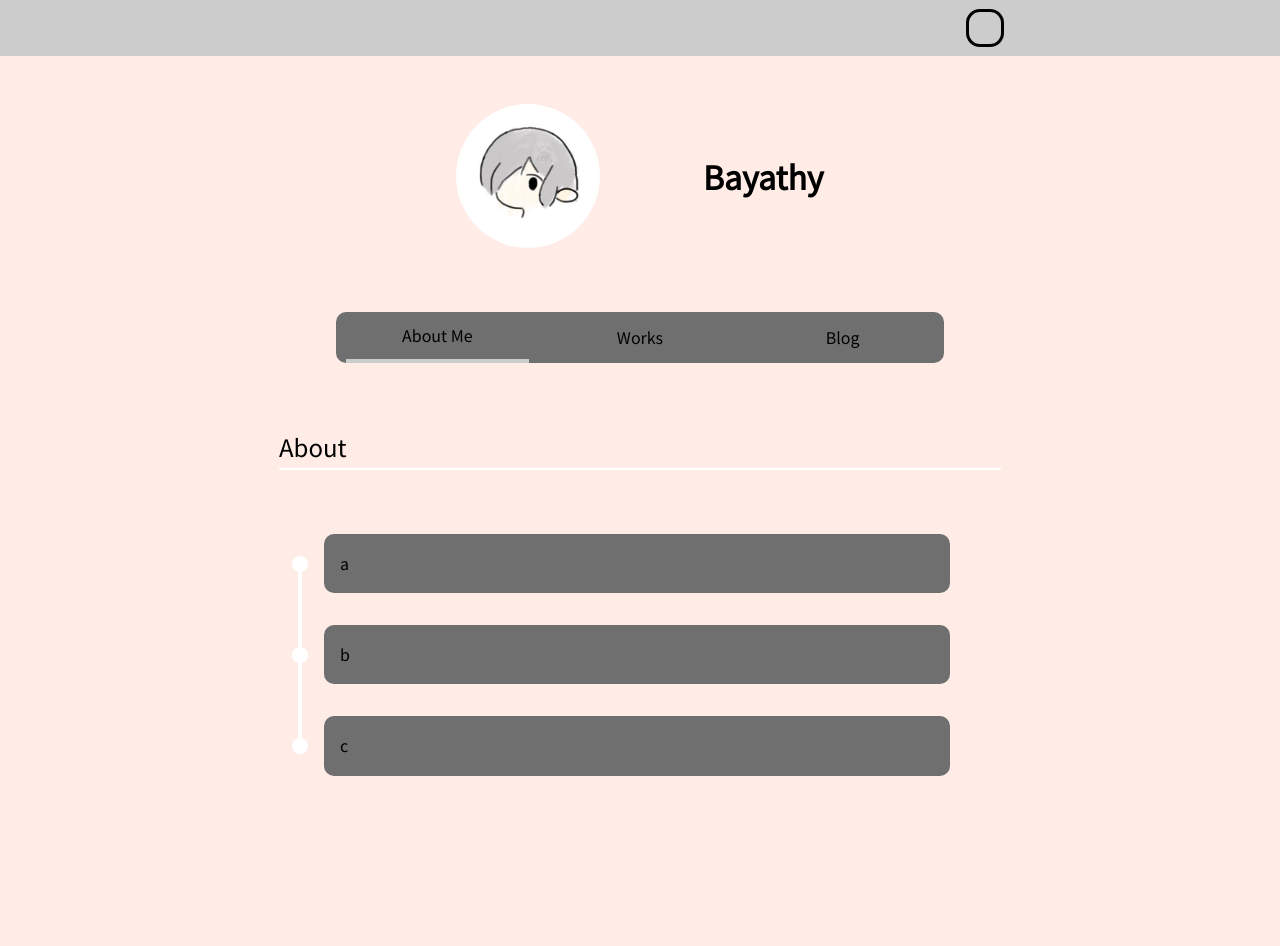
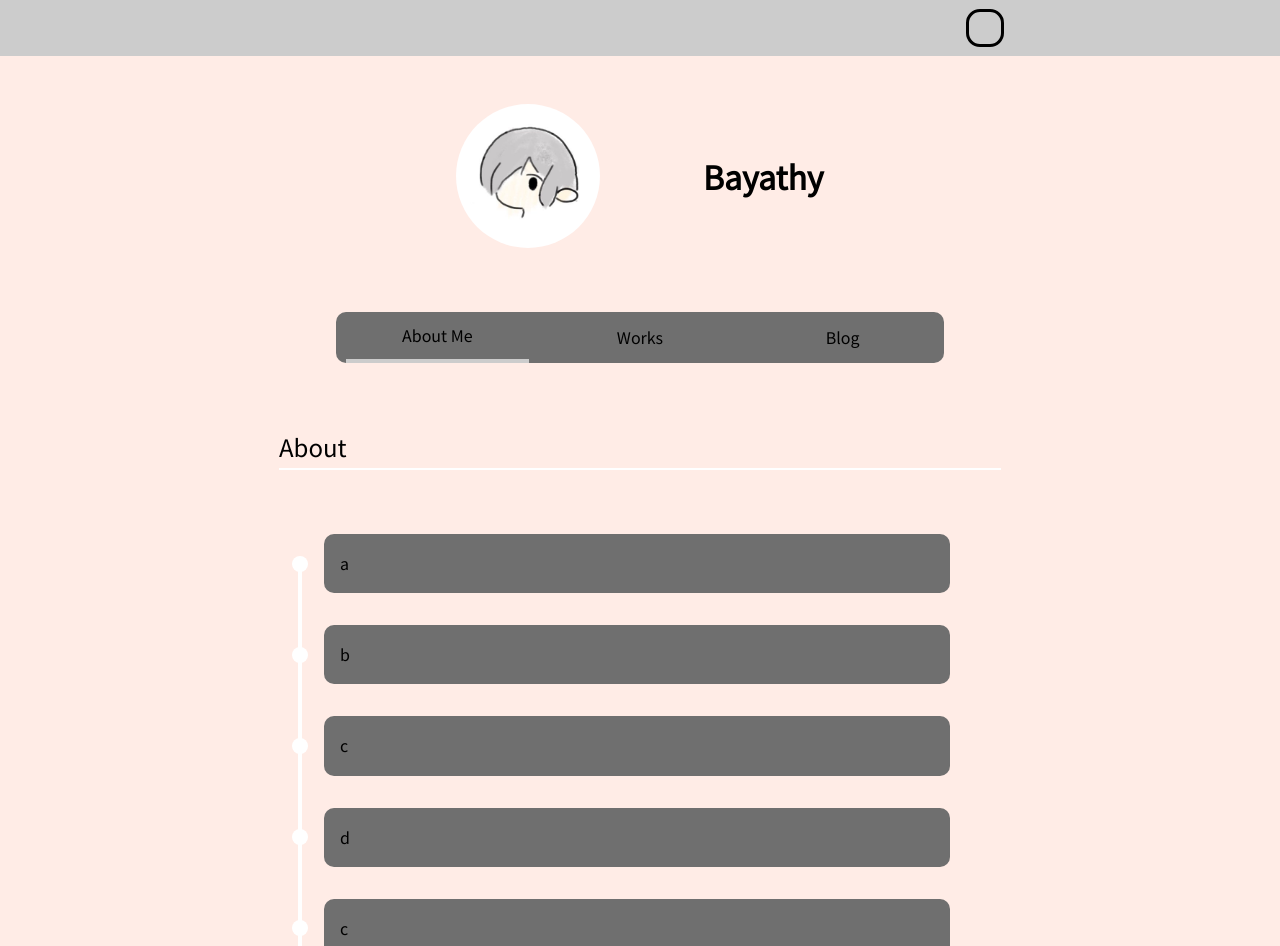
Before and after one commit to Bayathy/bayathy-portfolio, a Next.js app: page / in a window 1280 px wide. Shown: the top 946 px of the page. Before the commit the page ends 808 px from the top, so only its background shows below. Built offline with nearby package versions, Linux system fonts and the light colour scheme; some icons are missing.

Commit message:
fix style

```diff
--- a/src/compornent/molecular/HistoryBar/HistoryBar.tsx
+++ b/src/compornent/molecular/HistoryBar/HistoryBar.tsx
@@ -6,12 +6,10 @@ import HistoryPlate from '../../atom/HistoryPlate/HistoryPlate'
 const HistoryBar: React.FC = () => {
   const theme = useTheme()
 
-  const textlist: string[] = ['a', 'b', 'c']
+  const textlist: string[] = ['a', 'b', 'c', 'd', 'c', 'f']
   return (
     <ContentContainer
       style={css`
-        position: relative;
-        margin: auto;
         width: 90%;
       `}
     >
@@ -44,6 +42,7 @@ const HistoryBar: React.FC = () => {
             <div
               css={css`
                 padding-bottom: ${theme.padding.medium};
+                width: 1%;
               `}
             />
           </div>
--- a/src/compornent/molecular/Homeiconbox/HomeIconBox.tsx
+++ b/src/compornent/molecular/Homeiconbox/HomeIconBox.tsx
@@ -11,6 +11,10 @@ const HomeIconBox: React.FC = () => {
           display: flex;
           align-items: center;
           justify-content: center;
+          flex-direction: column;
+          @media (min-width: 480px) {
+            flex-direction: row;
+          }
           gap: 15%;
           max-width: 90%;
           margin: auto;
--- a/src/compornent/molecular/SkillsCard/index.ts
+++ b/src/compornent/molecular/SkillsCard/index.ts
@@ -0,0 +1 @@
+export * from './SkillsCard'
```
Also changed, not shown: src/compornent/molecular/SkillsCard/SkillsCard.tsx (+20 -1 lines).
